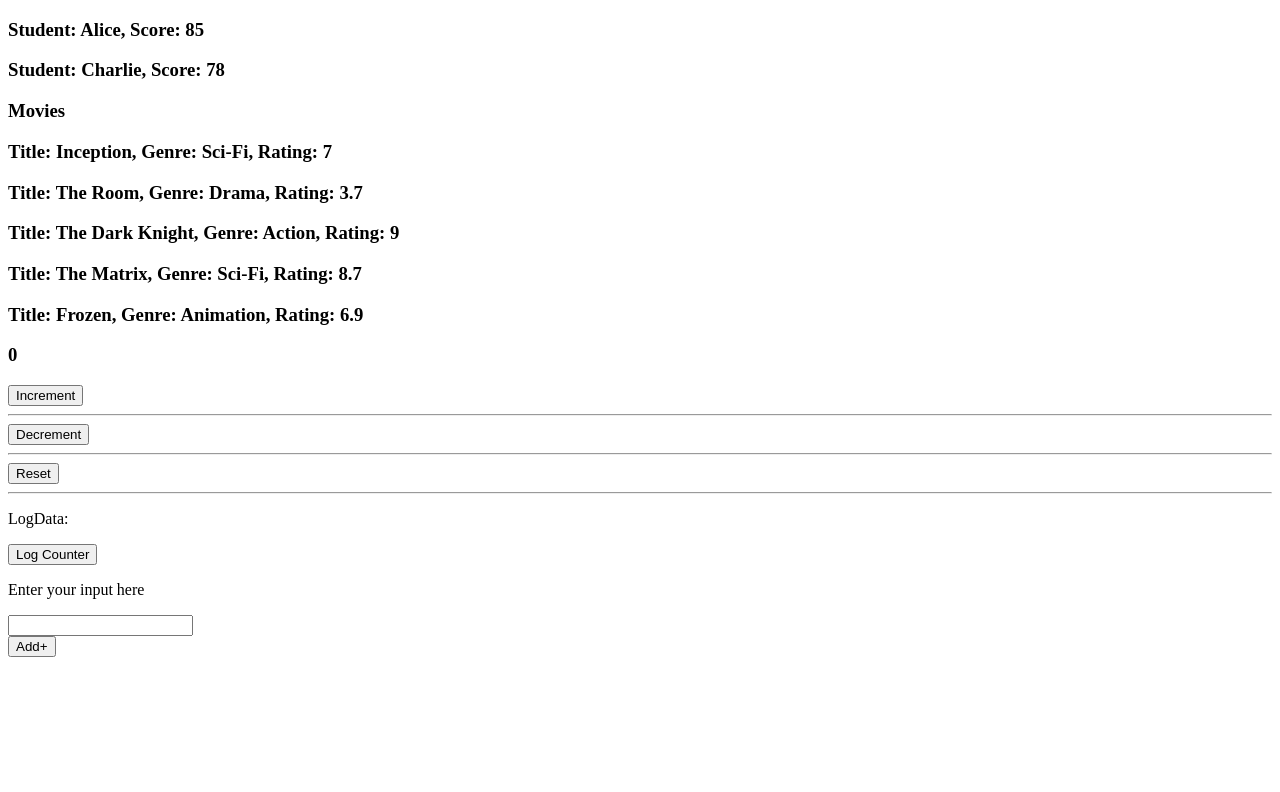
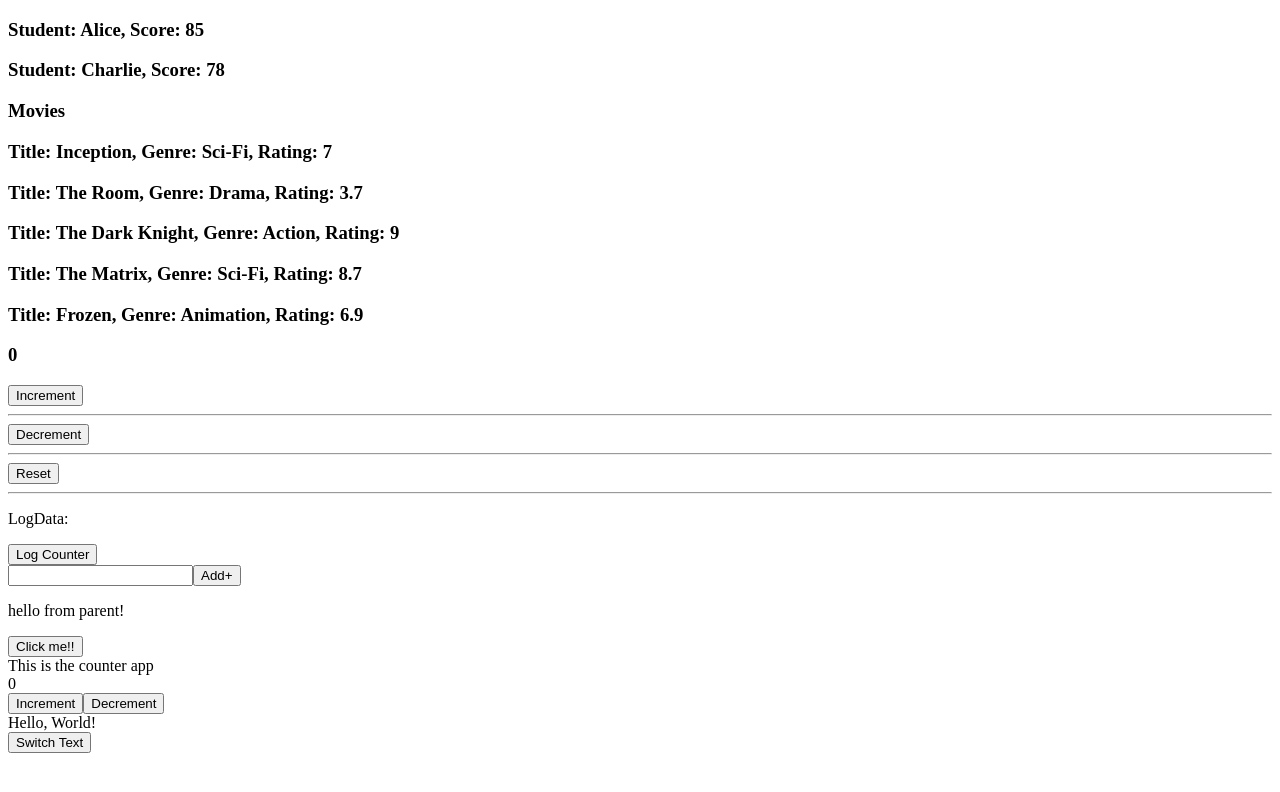
Before and after one commit to get-aakash/reactPlayground, a React (Vite) app: page / in a window 1280 px wide. Shown: the top 792 px of the page. Built offline with nearby package versions, Linux system fonts and the light colour scheme.

Commit message:
usestate, conditional rendering and foreach

```diff
--- a/src/App.jsx
+++ b/src/App.jsx
@@ -1,5 +1,7 @@
 
 import './App.css'
+import { Counter, ToggleText } from './components/child'
+import Parent from './components/Parent'
 import Practice, { filterAvailableBooks, filterByGenre, Movies } from './components/Practice'
 import Practicestate from './components/Practicestate'
 import ToDo from './components/ToDo'
@@ -21,6 +23,12 @@ function App() {
       <Movies />
       <Practicestate />
       <ToDo />
+      <Parent />
+
+      <Counter />
+
+      <ToggleText />
+
     </>
 
   )
--- /dev/null
+++ b/src/components/Child.jsx
@@ -0,0 +1,70 @@
+import React, { useState } from 'react'
+
+const Child = ({ message, handleClick }) => {
+    return (
+        <div>
+            <p>{message}</p>
+
+            <div className="div-child">
+                <button onClick={handleClick}>Click me!!</button>
+            </div>
+
+        </div>
+    )
+}
+
+export default Child
+
+
+export const Counter = () => {
+
+    const [counter, setCounter] = useState(0)
+
+    const handleIncrement = ()=>{
+        setCounter(counter+1)
+
+    }
+
+    const handleDecrement = ()=>{
+        if(counter>0){
+            setCounter(counter-1)
+        }
+
+
+    }
+
+    return (
+        <>
+            <div>
+                This is the counter app
+            </div>
+            <div className="counter-class">
+                {counter}
+            </div>
+            <div className="button-class">
+                <button onClick={handleIncrement}>Increment</button>
+                <button onClick={handleDecrement}>Decrement</button>
+
+            </div>
+        </>
+
+    )
+}
+
+export const ToggleText = ()=>{
+    const [displayText, setDisplayText] = useState("Hello, World!")
+    const handleOnClick = ()=>{
+        displayText==='Hello, World!'?setDisplayText("Goodbye, World!"): setDisplayText("Hello, World!")
+    }
+
+    return(
+        <>
+        <div className="display-div">
+            {displayText}
+        </div>
+        <div className="togglebuttondiv">
+            <button onClick={handleOnClick}>{displayText==="Hello, World!"?'Switch Text':"Toggle Text"}</button>
+        </div>
+        </>
+    )
+}
--- /dev/null
+++ b/src/components/Parent.jsx
@@ -0,0 +1,19 @@
+import React from 'react'
+import Child from './child'
+
+const Parent = () => {
+    const message = 'hello from parent! '
+
+    const handleClick = ()=>{
+        alert('Button clicked in child!!')
+
+    }
+  return (
+    <div>
+        <Child message = {message} handleClick={handleClick} />
+
+    </div>
+  )
+}
+
+export default Parent
--- a/src/components/Practice.jsx
+++ b/src/components/Practice.jsx
@@ -6,6 +6,8 @@ import PropsPassing, { MyMovie } from './PropsPassing'
 
 
 const Practice = () => {
+
+
 
     const filteredData = students.filter(item => item.passed === true)
 
@@ -27,8 +29,18 @@ export default Practice
 
 export const Movies = () => {
 
+    const num = [1,2,3,4]
+    let sum = 0
+
     const filteredData = movies.filter(item => item.rating >= 7)
     console.log(filteredData)
+
+    num.forEach(element =>
+         sum = sum +element
+    );
+
+    console.log(sum)
+
     return (
         <>
             <h3>Movies</h3>
--- a/src/components/ToDo.jsx
+++ b/src/components/ToDo.jsx
@@ -1,45 +1,42 @@
-import React, { useState } from 'react'
+import React from 'react'
+import { useState } from 'react'
 
 const ToDo = () => {
-    const [task, setTask] = useState("")
-    const [data, setData] = useState([])
+    const [data, setData] = useState("")
+    const [todo, setTodo] = useState([])
 
     const handleOnChange = (e)=>{
-        setTask(e.target.value)
+      setData(e.target.value)
+
+    }
+    const handleOnSubmit = (e)=>{
+      e.preventDefault()
+      const newTask = {
+        id: Date.now(),
+        text: data
+      }
+      setTodo([...todo, newTask])
     }
 
-    const handleAddOnCLick = ()=>{
-        setData([...data, task])
-    }
+    console.log(todo)
 
-
-    console.log(data)
   return (
     <div>
-            <div>
-                <p>Enter your input here</p>
 
+        <div className="todo-container ">
             <input type="text" onChange={handleOnChange} />
-
+            <button type='submit' onClick={handleOnSubmit}>Add+ </button>
         </div>
-            <div>
-                <button onClick={handleAddOnCLick}>Add+</button>
-
-            </div>
-
+        <div className="todo-list">
           <ul>
           {
-                    data?.map((item,i)=>{
-                        return (
-                            <li key={i}>{item} <button>Delete</button></li>
+            todo.map((item)=>{
+              return <li key={item.id }>{item.text}</li>
 
-                        )
             })
           }
-
           </ul>
-
-
+        </div>
 
     </div>
   )
```
Lines whose indentation alone changed are shown as unchanged.
